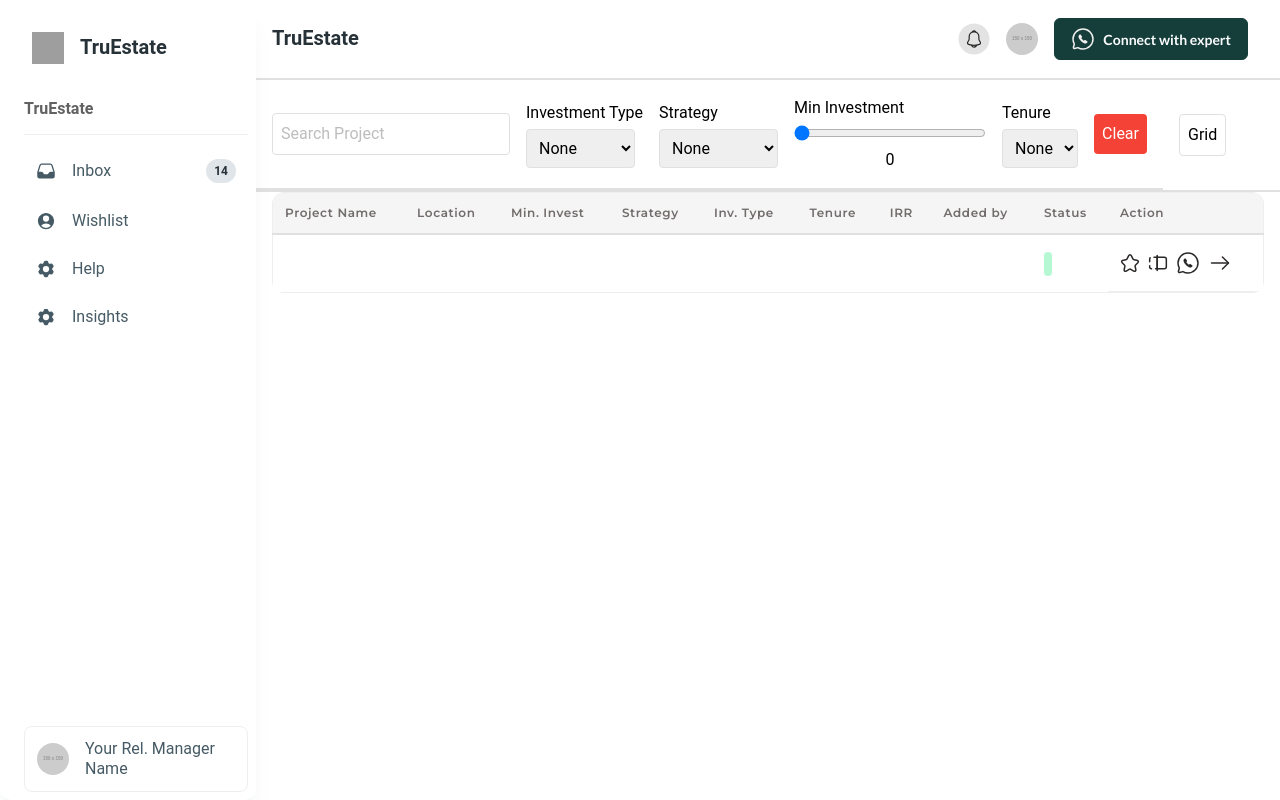
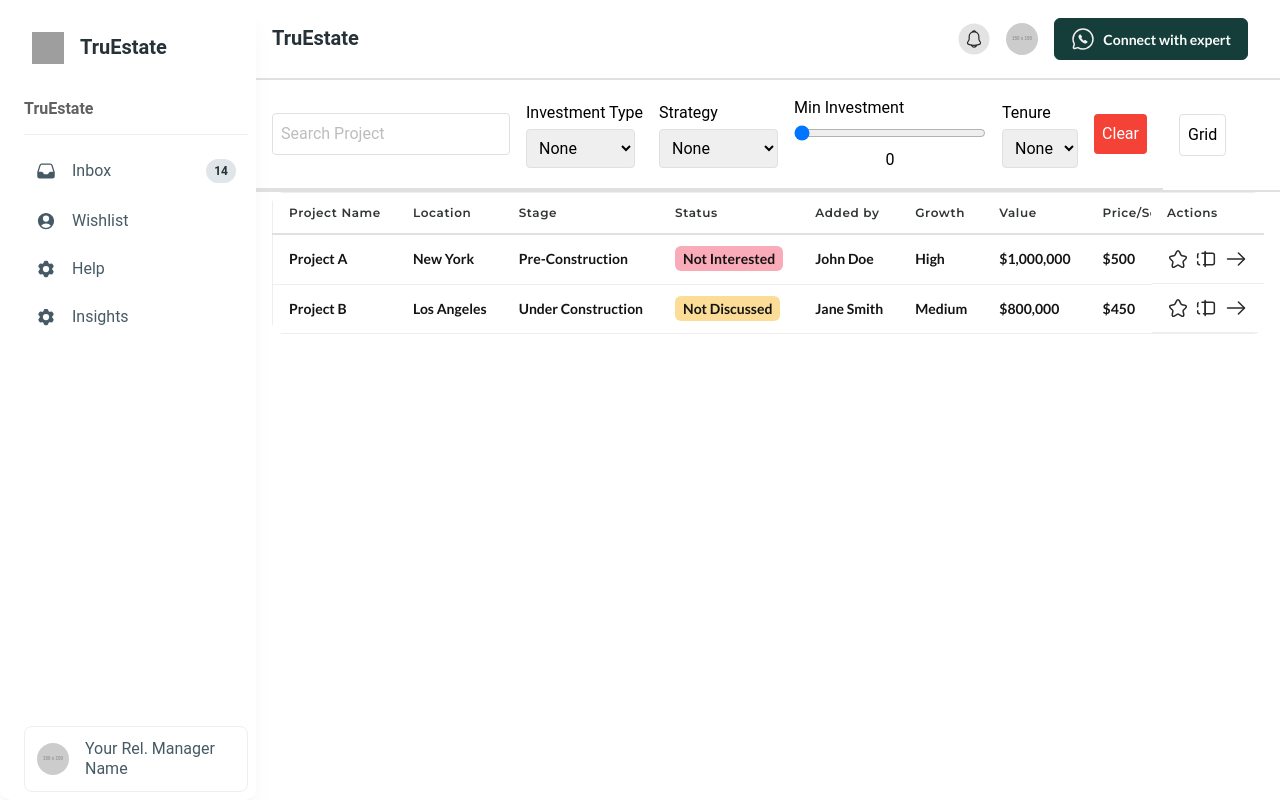
Before and after one commit to AdiRockState/TrueWork, a React (Vite) app: page /wishlist in a window 1280 px wide. Built offline with nearby package versions, Linux system fonts and the light colour scheme; no server answers; grey boxes are pictures that could not be loaded.

Commit message:
WishListTable

```diff
--- a/src/components/WishList/TD.jsx
+++ b/src/components/WishList/TD.jsx
@@ -33,20 +33,26 @@
 
   return (
     <>
-      <td className={`px-3 py-4 border-b border-gray-200 text-sm ${styles['project-table-cell']}`}>{project.projectName}</td>
-      <td className={`px-3 py-4 border-b border-gray-200 text-sm ${styles['project-table-cell']}`}>{project.location}</td>
-      <td className={`px-3 py-4 border-b border-gray-200 text-sm ${styles['project-table-cell']}`}>{project.minInvest}</td>
-      <td className={`px-3 py-4 border-b border-gray-200 text-sm ${styles['project-table-cell']}`}>{project.strategy}</td>
-      <td className={`px-3 py-4 border-b border-gray-200 text-sm ${styles['project-table-cell']}`}>{project.invType}</td>
-      <td className={`px-3 py-4 border-b border-gray-200 text-sm ${styles['project-table-cell']}`}>{project.tenure}</td>
-      <td className={`px-3 py-4 border-b border-gray-200 text-sm ${styles['project-table-cell']}`}>{project.irr}</td>
-      <td className={`px-3 py-4 border-b border-gray-200 text-sm ${styles['project-table-cell']}`}>{project.addedBy}</td>
-      <td className={`px-3 py-4 border-b border-gray-200 text-sm`}><span className={`${getStatusClassName(project.status)} px-1 py-1`}>{project.status}</span></td>
-      <td className={`px-3 py-4 border-b border-gray-200 text-sm flex space-x-2`}>
-        <img src={A.p1 ? StarIconA : StarIcon} onClick={() => handleClick('p1')} alt="Star" />
-        <img src={A.p2 ? CompIconA : CompIcon} onClick={() => handleClick('p2')} alt="Compare" />
-        <img src={WhatsappIcon} alt="Whatsapp" />
-        <img src={RArrowIcon} alt="Arrow Right" />
+      <td className={`px-4 py-3 border-b border-gray-200 text-sm ${styles['project-table-cell']} ${styles['fixed-column']} ${styles['first-column']}`}>{project.projectName}</td>
+      <td className={`px-4 py-3 border-b border-gray-200 text-sm ${styles['project-table-cell']}`}>{project.location}</td>
+      <td className={`px-4 py-3 border-b border-gray-200 text-sm ${styles['project-table-cell']}`}>{project.stage}</td>
+      <td className={`px-4 py-3 border-b border-gray-200 text-sm ${styles['project-table-cell']}`}>
+        <span className={`${getStatusClassName(project.status)} px-2 py-1 rounded-md`}>{project.status}</span>
+      </td>
+      <td className={`px-4 py-3 border-b border-gray-200 text-sm ${styles['project-table-cell']}`}>{project.addedBy}</td>
+      <td className={`px-4 py-3 border-b border-gray-200 text-sm ${styles['project-table-cell']}`}>{project.growth}</td>
+      <td className={`px-4 py-3 border-b border-gray-200 text-sm ${styles['project-table-cell']}`}>{project.value}</td>
+      <td className={`px-4 py-3 border-b border-gray-200 text-sm ${styles['project-table-cell']}`}>{project.pricePerSqft}</td>
+      <td className={`px-4 py-3 border-b border-gray-200 text-sm ${styles['project-table-cell']}`}>{project.irr}</td>
+      <td className={`px-4 py-3 border-b border-gray-200 text-sm ${styles['project-table-cell']}`}>{project.strategy}</td>
+      <td className={`px-4 py-3 border-b border-gray-200 text-sm ${styles['project-table-cell']}`}>{project.tenure}</td>
+      <td className={`px-4 py-3 border-b border-gray-200 text-sm ${styles['project-table-cell']}`}>{project.minInvest}</td>
+      <td className={`px-4 py-3 border-b border-gray-200 text-sm ${styles['project-table-cell']}`}>{project.availability}</td>
+      <td className={`px-4 py-3 border-b border-gray-200 text-sm ${styles['project-table-cell']}`}>{project.rera}</td>
+      <td className={`flex px-4 py-3 border-b border-gray-200 text-sm ${styles['project-table-cell']} ${styles['fixed-column']} ${styles['last-column']}`}>
+        <img src={A.p1 ? StarIconA : StarIcon} onClick={() => handleClick('p1')} alt="Star" className="cursor-pointer pr-2" />
+        <img src={A.p2 ? CompIconA : CompIcon} onClick={() => handleClick('p2')} alt="Compare" className="cursor-pointer pr-2" />
+        <img src={RArrowIcon} alt="Arrow Right" className="cursor-pointer" />
       </td>
     </>
   );
--- a/src/components/WishList/WishList.jsx
+++ b/src/components/WishList/WishList.jsx
@@ -3,38 +3,40 @@
 import WishListTable from './WishListTable'; // Update with your actual component path
 
 const WishList = () => {
-  const [projects, setProjects] = useState([]);
-  const [loading, setLoading] = useState(true);
-  const [error, setError] = useState(null);
-
-  useEffect(() => {
-    const fetchProjects = async () => {
-      try {
-        // Load JSON file using fetch or axios
-        // Using fetch
-        const response = await fetch('/wishlist.json'); // Adjust the path as per your file location
-        if (!response.ok) {
-          throw new Error('Failed to fetch wishlist data');
-        }
-        const data = await response.json();
-        setProjects(data);
-      } catch (err) {
-        setError(err.message);
-      } finally {
-        setLoading(false);
-      }
-    };
-
-    fetchProjects();
-  }, []);
-
-  if (loading) {
-    return <div>Loading...</div>;
-  }
-
-  if (error) {
-    return <div>Error: {error}</div>;
-  }
+  const projects = [
+    {
+      projectName: 'Project A',
+      location: 'New York',
+      stage: 'Pre-Construction',
+      status: 'Not Interested',
+      addedBy: 'John Doe',
+      growth: 'High',
+      value: '$1,000,000',
+      pricePerSqft: '$500',
+      irr: '10%',
+      strategy: 'Long-term',
+      tenure: '5 years',
+      minInvest: '$50,000',
+      availability: 'Limited',
+      rera: 'Approved',
+    },
+    {
+      projectName: 'Project B',
+      location: 'Los Angeles',
+      stage: 'Under Construction',
+      status: 'Not Discussed',
+      addedBy: 'Jane Smith',
+      growth: 'Medium',
+      value: '$800,000',
+      pricePerSqft: '$450',
+      irr: '8%',
+      strategy: 'Short-term',
+      tenure: '3 years',
+      minInvest: '$30,000',
+      availability: 'High',
+      rera: 'Pending',
+    },
+  ];
 
   return (
     <div className="container mx-auto px-4">
--- a/src/components/WishList/WishList.module.css
+++ b/src/components/WishList/WishList.module.css
@@ -2,14 +2,18 @@
 
 .table-container {
   border-radius: 0.75rem;
+  overflow-x: auto;
+  position: relative;
 }
 
 .project-table-header {
   font-family: Montserrat;
-    font-size: 1rem;
-    font-weight: 600;
+  font-size: 0.75rem;
+  font-weight: 700;
   line-height: 150%;
-    color: var(--Neutrals-Grey-600, var(--Neutrals-Neutrals600, #726C6C));
+  color: var(--Neutral-N600, #313534);
+  white-space: nowrap;
+  min-width: 5rem;
 }
 
 .project-table-cell {
@@ -17,7 +21,8 @@
   font-size: 0.875rem;
   font-weight: 600;
   line-height: 1.5;
-    color: var(--Neutrals-Grey-900, var(--Neutrals-Neutrals900, #2B2928));
+  color: var(--Neutrals-Grey-1000, var(--Neutrals-Neutrals1000, #151413));
+  white-space: nowrap;
 }
 
 .status-cell {
@@ -35,3 +40,21 @@
 .status-default {
   background-color: var(--Success-Success200, #B6F7D4);
 }
+
+.fixed-column {
+  position: sticky;
+  background-color: #fff;
+  z-index: 2;
+}
+
+.first-column {
+  left: 0;
+  min-width: 7rem !important;
+  width: 7rem;
+}
+
+.last-column {
+  right: 0;
+  min-width: 7rem !important;
+  width: 7rem;
+}
--- a/src/components/WishList/WishListTable.jsx
+++ b/src/components/WishList/WishListTable.jsx
@@ -4,26 +4,31 @@
 
 const WishListTable = ({ projects }) => {
   return (
-    <div className={`${styles['table-container']} overflow-x-auto`}>
-      <table className={`min-w-full bg-white border border-gray-200`}>
+    <div className={`${styles['table-container']}`}>
+      <table className={`bg-white border border-gray-200 ${styles.table_x}`}>
         <thead>
           <tr>
-            <th className={`px-3 py-3 border-b-2 border-gray-300 bg-gray-100 text-left text-xs font-semibold tracking-wider ${styles['project-table-header']}`}>Project Name</th>
-            <th className={`px-3 py-3 border-b-2 border-gray-300 bg-gray-100 text-left text-xs font-semibold tracking-wider ${styles['project-table-header']}`}>Location</th>
-            <th className={`px-3 py-3 border-b-2 border-gray-300 bg-gray-100 text-left text-xs font-semibold tracking-wider ${styles['project-table-header']}`}>Min. Invest</th>
-            <th className={`px-3 py-3 border-b-2 border-gray-300 bg-gray-100 text-left text-xs font-semibold tracking-wider ${styles['project-table-header']}`}>Strategy</th>
-            <th className={`px-3 py-3 border-b-2 border-gray-300 bg-gray-100 text-left text-xs font-semibold tracking-wider ${styles['project-table-header']}`}>Inv. Type</th>
-            <th className={`px-3 py-3 border-b-2 border-gray-300 bg-gray-100 text-left text-xs font-semibold tracking-wider ${styles['project-table-header']}`}>Tenure</th>
-            <th className={`px-3 py-3 border-b-2 border-gray-300 bg-gray-100 text-left text-xs font-semibold tracking-wider ${styles['project-table-header']}`}>IRR</th>
-            <th className={`px-3 py-3 border-b-2 border-gray-300 bg-gray-100 text-left text-xs font-semibold tracking-wider ${styles['project-table-header']}`}>Added by</th>
-            <th className={`px-3 py-3 border-b-2 border-gray-300 bg-gray-100 text-left text-xs font-semibold tracking-wider ${styles['project-table-header']}`}>Status</th>
-            <th className={`px-3 py-3 border-b-2 border-gray-300 bg-gray-100 text-left text-xs font-semibold tracking-wider ${styles['project-table-header']}`}>Action</th>
+            <th className={`px-4 py-3 border-b-2 border-gray-300 text-left text-xs font-semibold tracking-wider ${styles['project-table-header']} ${styles['fixed-column']} ${styles['first-column']}`}>Project Name</th>
+            <th className={`px-4 py-3 border-b-2 border-gray-300 text-left text-xs font-semibold tracking-wider ${styles['project-table-header']}`}>Location</th>
+            <th className={`px-4 py-3 border-b-2 border-gray-300 text-left text-xs font-semibold tracking-wider ${styles['project-table-header']}`}>Stage</th>
+            <th className={`px-4 py-3 border-b-2 border-gray-300 text-left text-xs font-semibold tracking-wider ${styles['project-table-header']}`}>Status</th>
+            <th className={`px-4 py-3 border-b-2 border-gray-300 text-left text-xs font-semibold tracking-wider ${styles['project-table-header']}`}>Added by</th>
+            <th className={`px-4 py-3 border-b-2 border-gray-300 text-left text-xs font-semibold tracking-wider ${styles['project-table-header']}`}>Growth</th>
+            <th className={`px-4 py-3 border-b-2 border-gray-300 text-left text-xs font-semibold tracking-wider ${styles['project-table-header']}`}>Value</th>
+            <th className={`px-4 py-3 border-b-2 border-gray-300 text-left text-xs font-semibold tracking-wider ${styles['project-table-header']}`}>Price/Sqft</th>
+            <th className={`px-4 py-3 border-b-2 border-gray-300 text-left text-xs font-semibold tracking-wider ${styles['project-table-header']}`}>IRR</th>
+            <th className={`px-4 py-3 border-b-2 border-gray-300 text-left text-xs font-semibold tracking-wider ${styles['project-table-header']}`}>Strategy</th>
+            <th className={`px-4 py-3 border-b-2 border-gray-300 text-left text-xs font-semibold tracking-wider ${styles['project-table-header']}`}>Tenure</th>
+            <th className={`px-4 py-3 border-b-2 border-gray-300 text-left text-xs font-semibold tracking-wider ${styles['project-table-header']}`}>Min. Invest</th>
+            <th className={`px-4 py-3 border-b-2 border-gray-300 text-left text-xs font-semibold tracking-wider ${styles['project-table-header']}`}>Availability</th>
+            <th className={`px-4 py-3 border-b-2 border-gray-300 text-left text-xs font-semibold tracking-wider ${styles['project-table-header']}`}>RERA</th>
+            <th className={`px-4 py-3 border-b-2 border-gray-300 text-left text-xs font-semibold tracking-wider ${styles['project-table-header']} ${styles['fixed-column']} ${styles['last-column']}`}>Actions</th>
           </tr>
         </thead>
         <tbody>
           {projects.map((project, index) => (
             <tr key={index}>
-              <TD project={project}/>
+              <TD project={project} />
             </tr>
           ))}
         </tbody>
```
Also changed, not shown: public/schedule.csv, 1 other file (tests, documents, lock files or other folders). Lines whose indentation alone changed are shown as unchanged.
